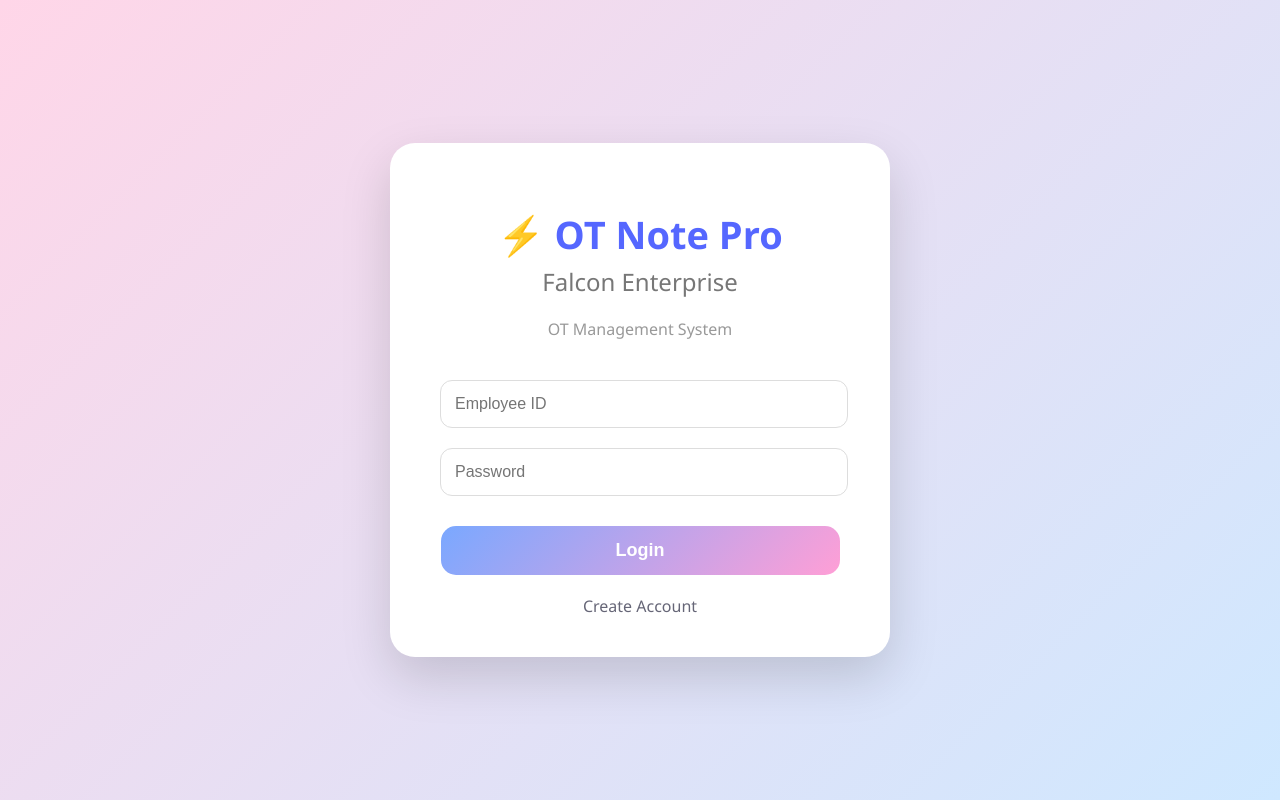
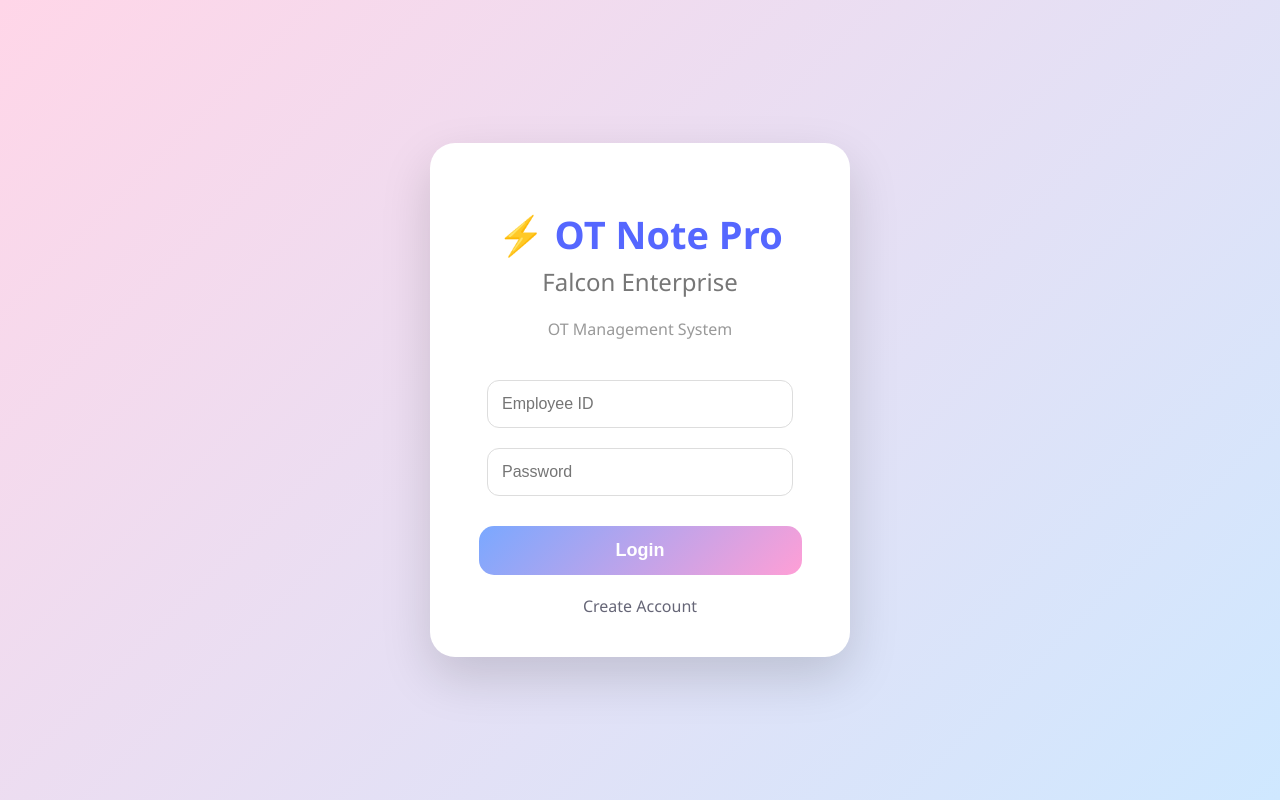
Before and after one commit to 02phuwanai-ops/OT_Note_Pro_Web, a Flask app: page / in a window 1280 px wide. Run offline with Flask 3, Linux system fonts and the light colour scheme; parts of the project's set-up code (start-up, migrations or seed data) failed here and were passed over.

Commit message:
Add files via upload

```diff
--- a/static/style.css
+++ b/static/style.css
@@ -526,7 +526,9 @@ tbody tr{
 
     body{
 
-        padding:10px;
+        padding:0;
+
+        overflow-x:hidden;
 
     }
 
@@ -1046,3 +1048,21 @@ cursor:pointer;
     }
 
 }
+
+*{
+
+    box-sizing:border-box;
+
+}
+
+
+html,
+body{
+
+    width:100%;
+
+    max-width:100%;
+
+    overflow-x:hidden;
+
+}
```
